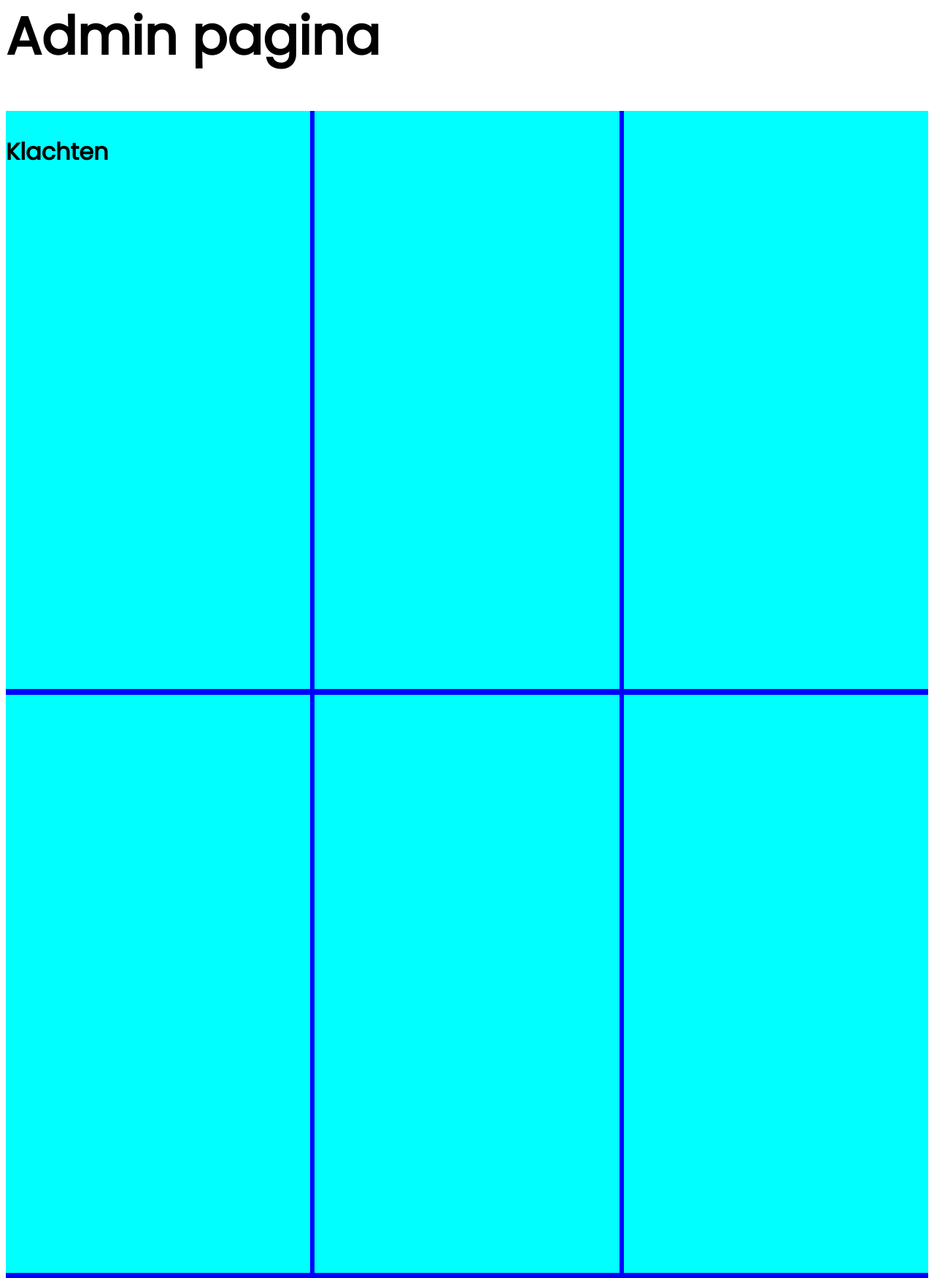
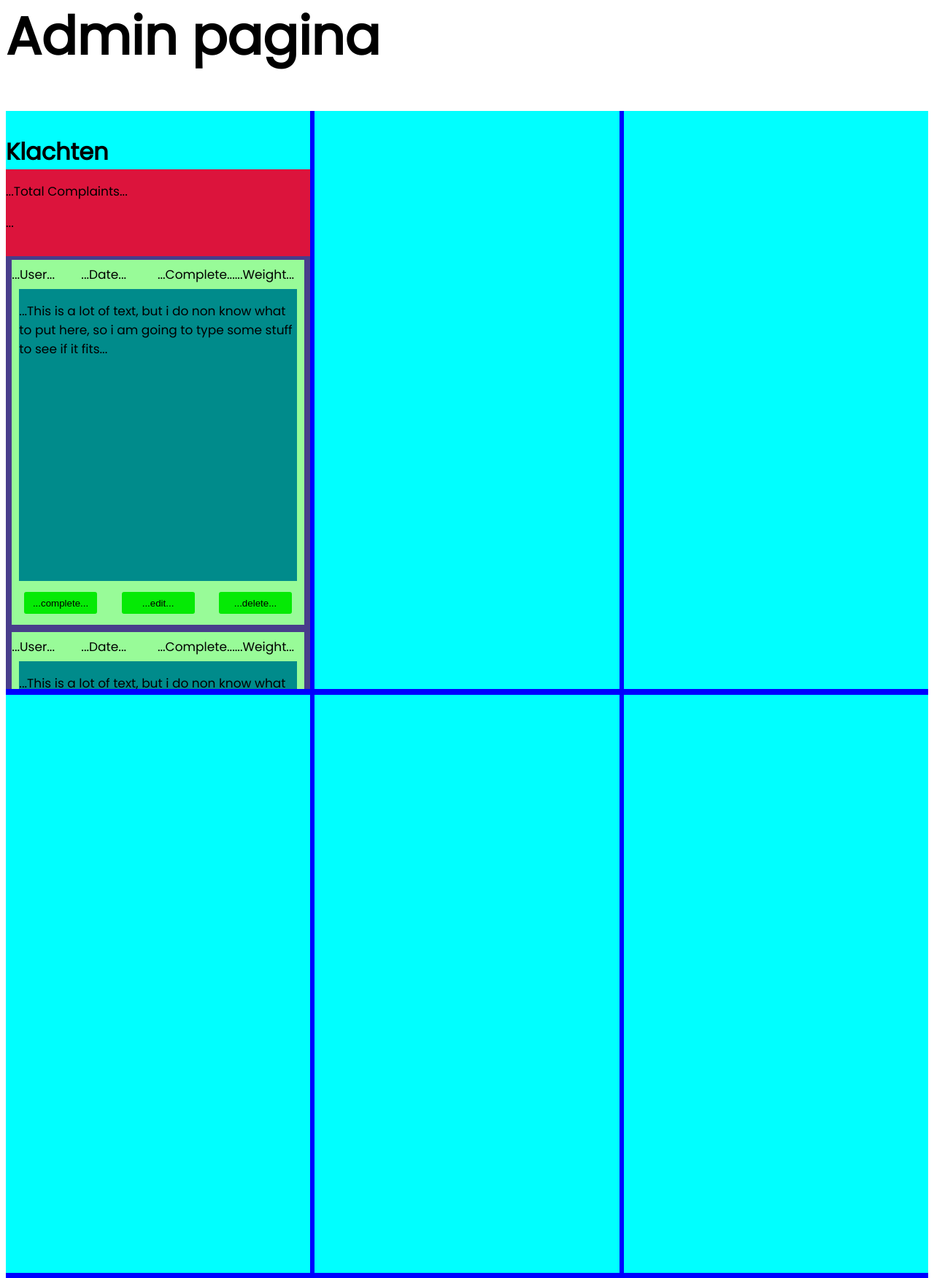
Before and after one commit to Draagn282/Praktijkwijzer, a PHP site: page /pages/admin.php in a window 1280 px wide. Shown: the part 150-1901 px from the top of the page at 73% size. Run offline with PHP 8.4, Linux system fonts and the light colour scheme.

Commit message:
admin pagina

```diff
--- a/css/styles.css
+++ b/css/styles.css
@@ -119,7 +119,89 @@ p {
   width: 33%;
   height: 99%;
   background-color: cyan;
+  display: flex;
+  flex-direction: column;
+  flex-wrap: nowrap;
+  align-items: center;
 }
+
+.Section_title{
+  width: 100%;
+  height: 10vh;
+}
+.Section_QuickAcces{
+  width: 100%;
+  height: 15vh;
+  background-color: crimson;
+}
+
+.Section_scroll{
+  width: 100%;
+  height: 75vh;
+  overflow-y: auto;
+  background-color: darkslateblue;
+  display: flex;
+  flex-direction: row;
+  align-items: center;
+  flex-wrap: wrap;
+  justify-content: center;
+  align-content: flex-start;
+}
+
+.complaint{
+  width: 96%;
+  height: 500px;
+  background-color: palegreen;
+  margin: 5px;
+  display: flex;
+  flex-direction: column;
+  align-items: center;
+  flex-wrap: nowrap;
+  justify-content: space-evenly;
+}
+
+.complaint_data{
+  width: 100%;
+  height: 30px;
+  display: flex;
+  align-items: center;
+  justify-content: space-around;
+  flex-wrap: nowrap;
+  flex-direction: row;
+}
+
+.complaint_user, .complaint_weight, .complaint_date{
+  width: 100px;
+  display: flex;
+  justify-content: flex-start;
+}
+.complaint_date{
+  width: 110px;
+}
+
+.complaint_text{
+  width: 95%;
+  height: 80%;
+  background-color: darkcyan;
+}
+
+.complaint_buttons{
+  width: 100%;
+  height: 50px;
+  display: flex;
+  justify-content: space-around;
+  align-items: center;
+}
+
+.complaint_buttons button{
+  width: 100px;
+  height: 30px;
+  background-color: rgb(5, 234, 5);
+  border: none;
+  border-radius: 3px;
+}
+
+
 
 /************************* INCLUDES *************************/
 
--- a/pages/admin.php
+++ b/pages/admin.php
@@ -10,7 +10,85 @@
             <h3>Klachten</h3>
         </div>
         <div class="Section_QuickAcces">
+            <p>...Total Complaints...</p>
+            <p>...</p>
+        </div>
+        <div class="Section_scroll">
+            <div class="complaint">
+                <div class="complaint_data">
+                    <div class="complaint_user">
+                        <p>...User...</p>
+                    </div>
+                    <div class="complaint_date">
+                        <p>...Date...</p>
+                    </div>
+                    <div class="complaint_date">
+                        <p>...Complete...</p>
+                    </div>
+                    <div class="complaint_weight">
+                        <p>...Weight...</p>
+                    </div>
+                </div>
+                <div class="complaint_text">
+                    <p>...This is a lot of text, but i do non know what to put here, so i am going to type some stuff to see if it fits...</p>
+                </div>
 
+                <div class="complaint_buttons">
+                    <button>...complete...</button>
+                    <button>...edit...</button>
+                    <button>...delete...</button>
+                </div>
+            </div>
+            <div class="complaint">
+                <div class="complaint_data">
+                    <div class="complaint_user">
+                        <p>...User...</p>
+                    </div>
+                    <div class="complaint_date">
+                        <p>...Date...</p>
+                    </div>
+                    <div class="complaint_date">
+                        <p>...Complete...</p>
+                    </div>
+                    <div class="complaint_weight">
+                        <p>...Weight...</p>
+                    </div>
+                </div>
+                <div class="complaint_text">
+                    <p>...This is a lot of text, but i do non know what to put here, so i am going to type some stuff to see if it fits...</p>
+                </div>
+
+                <div class="complaint_buttons">
+                    <button>...complete...</button>
+                    <button>...edit...</button>
+                    <button>...delete...</button>
+                </div>
+            </div>
+            <div class="complaint">
+                <div class="complaint_data">
+                    <div class="complaint_user">
+                        <p>...User...</p>
+                    </div>
+                    <div class="complaint_date">
+                        <p>...Date...</p>
+                    </div>
+                    <div class="complaint_date">
+                        <p>...Complete...</p>
+                    </div>
+                    <div class="complaint_weight">
+                        <p>...Weight...</p>
+                    </div>
+                </div>
+                <div class="complaint_text">
+                    <p>...This is a lot of text, but i do non know what to put here, so i am going to type some stuff to see if it fits...</p>
+                </div>
+
+                <div class="complaint_buttons">
+                    <button>...complete...</button>
+                    <button>...edit...</button>
+                    <button>...delete...</button>
+                </div>
+            </div>
         </div>
     </div>
     <div class="Admin_Section">
```
